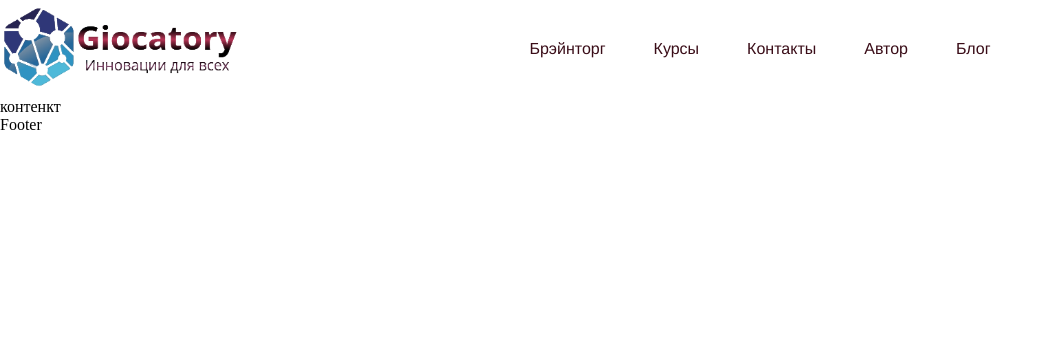
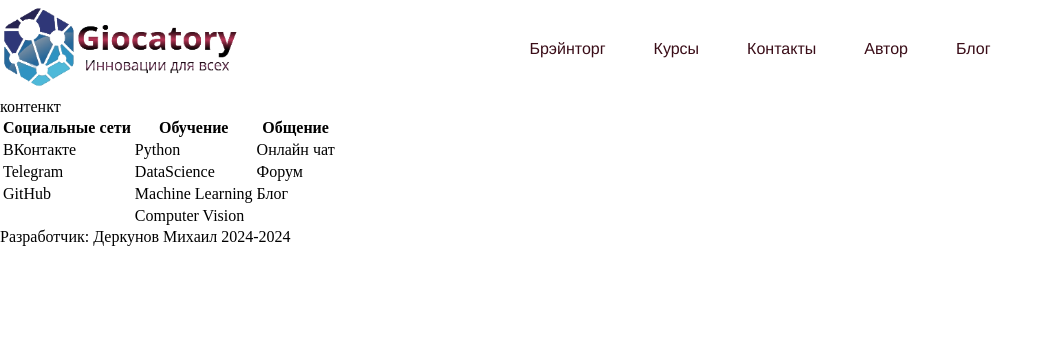
Before and after one commit to Giocatory/Giocatory, a Django app: page / in a window 1280 px wide. Shown: the top 358 px of the page, without its empty margins (0-1054 px from the left). Run offline with Django 5.2, Linux system fonts and the light colour scheme.

Commit message:
Начало реализации футера

```diff
--- a/templates/footer.html
+++ b/templates/footer.html
@@ -1 +1,30 @@
-Footer
+<div class="footer-container">
+    <table>
+        <tr>
+            <th>Социальные сети</th>
+            <th>Обучение</th>
+            <th>Общение</th>
+        </tr>
+        <tr>
+            <td>ВКонтакте</td>
+            <td>Python</td>
+            <td>Онлайн чат</td>
+        </tr>
+        <tr>
+            <td>Telegram</td>
+            <td>DataScience</td>
+            <td>Форум</td>
+        </tr>
+        <tr>
+            <td>GitHub</td>
+            <td>Machine Learning</td>
+            <td>Блог</td>
+        </tr>
+        <tr>
+            <td></td>
+            <td>Computer Vision</td>
+            <td></td>
+        </tr>
+    </table>
+    <p>Разработчик: Деркунов Михаил 2024-2024</p>
+</div>
```
